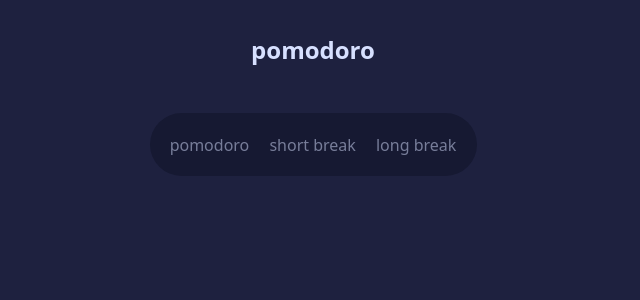
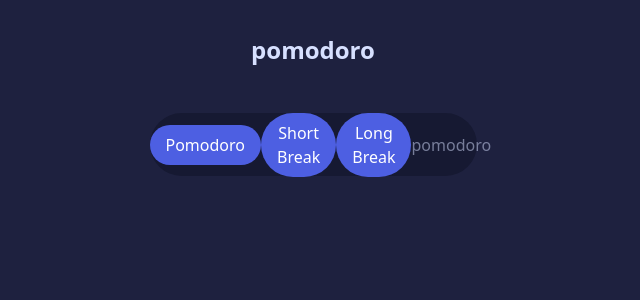
Before and after one commit to Davmike/pomodoro-app, a React (Vite) app: page / in a window 1280 px wide. Shown: the top 300 px of the page, without its empty margins (327-967 px from the left). Built offline with nearby package versions, Linux system fonts and the light colour scheme.

Commit message:
feat: add header buttons

```diff
--- a/src/Components/Header.tsx
+++ b/src/Components/Header.tsx
@@ -1,14 +1,40 @@
+import React, { useState } from "react";
+
 function Header() {
+  const [selectedOption, setSelectedOption] = useState("pomodoro");
+
+  const handleButtonClick = (option: React.SetStateAction<string>) => {
+    setSelectedOption(option);
+  };
+
   return (
     <header className="flex flex-col items-center gap-[45px]">
       <h1 className="text-[#D7E0FF] mt-[32px] text-[24px] font-bold">
         pomodoro
       </h1>
-      <div className="bg-[#161932] rounded-[50px] flex justify-evenly items-center w-[327px] h-[63px]">
-        <p className="text-[#D7E0FF] opacity-50">pomodoro</p>
-        <p className="text-[#D7E0FF] opacity-50">short break</p>
-        <p className="text-[#D7E0FF] opacity-50">long break</p>
+
+      <div className="bg-[#161932] rounded-[50px] flex justify-between items-center w-[327px] h-[63px]">
+        <button
+          className="bg-[#4D5FE2] rounded-[50px] px-4 py-2 text-white"
+          onClick={() => handleButtonClick("pomodoro")}
+        >
+          Pomodoro
+        </button>
+        <button
+          className="bg-[#4D5FE2] rounded-[50px] px-4 py-2 text-white"
+          onClick={() => handleButtonClick("short break")}
+        >
+          Short Break
+        </button>
+        <button
+          className="bg-[#4D5FE2] rounded-[50px] px-4 py-2 text-white"
+          onClick={() => handleButtonClick("long break")}
+        >
+          Long Break
+        </button>
+        <p className="text-[#D7E0FF] opacity-50">{selectedOption}</p>
       </div>
+      <div className={`w-[105.2px] h-[48px] rounded-[26.5px]`}></div>
     </header>
   );
 }
```
